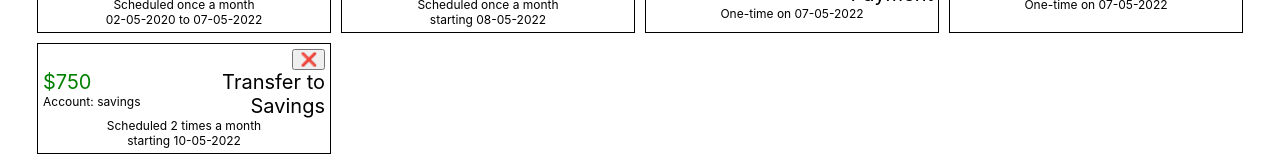
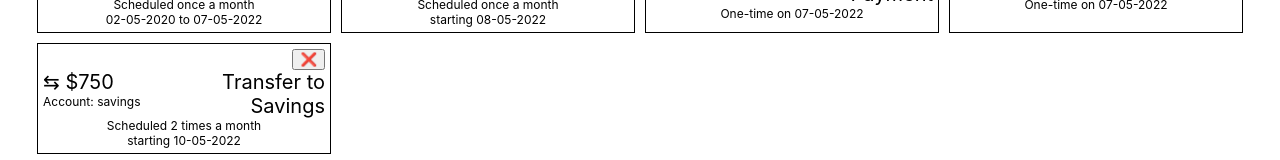
Before and after one commit to amj311/hoard-concept, a React (Create React App) app: page / in a window 1280 px wide. Shown: the part 564-724 px from the top of the page. Built offline with nearby package versions, Linux system fonts and the light colour scheme.

Commit message:
added transfer support to form and list

```diff
--- a/src/components/NewTransactionForm.js
+++ b/src/components/NewTransactionForm.js
@@ -44,6 +44,10 @@ const NewTransactionForm = (props) => {
       alert('Please select an account');
       return;
     }
+    if (type === TransactionType.Transfer && !originAcct) {
+      alert('Please speicify the "transfer from" account!');
+      return;
+    }
     let schedule;
     if (frequencyType === 'ONCE') {
       schedule = new OneTimeSchedule(date);
@@ -79,6 +83,10 @@ const NewTransactionForm = (props) => {
 
   return (
     <form onSubmit={scheduleTransaction}>
+      <b>New Transaction</b>
+      <br/>
+      <br/>
+
       <label htmlFor='type'>Type: </label>
       <select id='type' name='type' value={type} onChange={(event) => setType(event.target.value)}>
         { Array.from(Object.values(TransactionType)).map(v=>(
@@ -89,21 +97,46 @@ const NewTransactionForm = (props) => {
       <label htmlFor='amount'>Amount: </label>
       <input id="amount" type="number" step={0.01} min="0" value={amount} onChange={(event) => setAmount(event.target.valueAsNumber)} ></input>
       <br />
+
+      { type === TransactionType.Transfer ?
+        <>
+          <label htmlFor='origin'>From: </label>
+          <select id='origin' name='origin' value={originAcct} onChange={(event) => setOriginAcct(event.target.value)}>
+            <option value={undefined}>Please select an account</option>
+            {accounts.map((account) => <option key={account.id} value={account.id}>{account.id}</option>)}
+          </select>
+          <br/>
+          <label htmlFor='target'>To: </label>
+          <select id='target' name='target' value={targetAcct} onChange={(event) => setTargetAcct(event.target.value)}>
+            <option value={undefined}>Please select an account</option>
+            {accounts.map((account) => <option key={account.id} value={account.id}>{account.id}</option>)}
+          </select>
+        </>
+        :
+        <>
+          <label htmlFor='account'>Account: </label>
+          <select id='account' name='account' value={targetAcct} onChange={(event) => setTargetAcct(event.target.value)}>
+            <option value={undefined}>Please select an account</option>
+            {accounts.map((account) => <option key={account.id} value={account.id}>{account.id}</option>)}
+          </select>
+        </>
+
+      }
+      <br/>
+      <br/>
+
       <label htmlFor='memo'>Memo: </label>
       <input id="memo" type="text" value={memo} onChange={(event) => setMemo(event.target.value)}></input>
       <br />
-      <label htmlFor='account'>Account: </label>
-      <select id='account' name='account' value={targetAcct} onChange={(event) => setTargetAcct(event.target.value)}>
-        <option value={undefined}>Please select an account</option>
-        {accounts.map((account) => <option key={account.id} value={account.id}>{account.id}</option>)}
-      </select>
-      <br />
+
       <label htmlFor='category'>Category: </label>
       <select id='category' name='category' value={category} onChange={(event) => setCategory(event.target.value)}>
         <option value={undefined}>Please select a category</option>
         {categories.map((category) => <option key={category.id} value={category.id}>{category.displayName}</option>)}
       </select>
       <br />
+      <br />
+
       <label htmlFor='frequency'>Frequency: </label>
       <select id='frequency' name='frequency' value={frequencyType} onChange={(event) => setFrequencyType(event.target.value)}>
         <option value='ONCE'>One-time</option>
--- a/src/components/TransactionList.js
+++ b/src/components/TransactionList.js
@@ -13,6 +13,12 @@ const TransactionList = (props) => {
     setTransactions(transactions.filter((transaction) => transaction.id !== id));
   };
 
+  const getAmountClass = (template) => {
+    if (template.type === TransactionType.Income) return 'income'
+    if (template.type === TransactionType.Expense) return 'expense'
+    if (template.type === TransactionType.Transfer) return 'transfer'
+  }
+
   return (
     <div>
       <div className='transaction-list-header'>
@@ -24,29 +30,31 @@ const TransactionList = (props) => {
       }
       <div className='transaction-list'>
         {transactions.map((transaction, idx) => {
+          let template = transaction.template;
+
           let categoryName;
-          if (transaction.template.categoryId) {
-            const category = categories.find((category) => category.id === transaction.template.categoryId);
+          if (template.categoryId) {
+            const category = categories.find((category) => category.id === template.categoryId);
             if (category) {
               categoryName = category.displayName;
             }
           }
-          let amountClass = transaction.template.type === TransactionType.Expense ? 'expense' : 'income'
           return (
             <div key={idx} className='transaction'>
               <button className='delete-transaction-button' onClick={()=>removeScheduledTransaction(transaction.id)}>❌</button>
               <div className='transaction-details'>
                 <div className='transaction-left'>
-                  <div className={`${amountClass} amount`}>
-                    ${transaction.template.amount}
+                  <div className={`${getAmountClass(transaction.template)} amount`}>
+                    { template.type === TransactionType.Transfer && <span>⇆ </span> }
+                    ${template.amount}
                   </div>
                   <div className='account'>
-                    Account: {transaction.template.targetAccount}
+                    Account: {template.targetAccount}
                   </div>
                 </div>
                 <div className='transaction-right'>
                   <div className='memo'>
-                    {transaction.template.memo}
+                    {template.memo}
                   </div>
                   {categoryName &&
                     <div className='category'>
```
